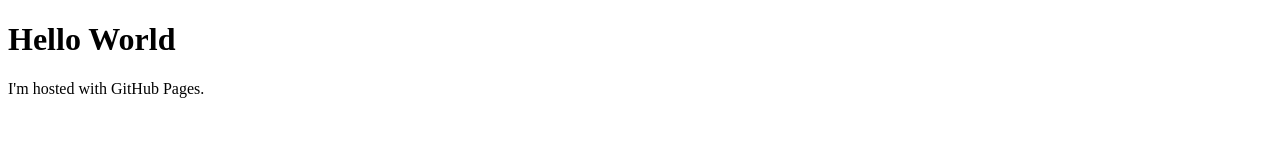
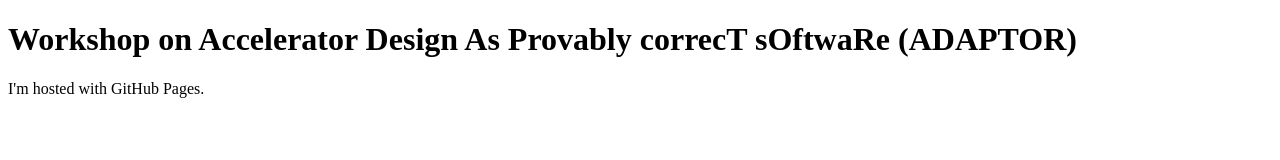
Before and after one commit to adaptor-workshop/adaptor-workshop.github.io, a plain HTML site: page index.html in a window 1280 px wide. Drawn offline with Linux system fonts and the light colour scheme.

Commit message:
Update index.html

```diff
--- a/index.html
+++ b/index.html
@@ -1,7 +1,7 @@
 <!DOCTYPE html>
 <html>
 <body>
-<h1>Hello World</h1>
+<h1> Workshop on Accelerator Design As Provably correcT sOftwaRe (ADAPTOR)</h1>
 <p>I'm hosted with GitHub Pages.</p>
 </body>
 </html>
```
